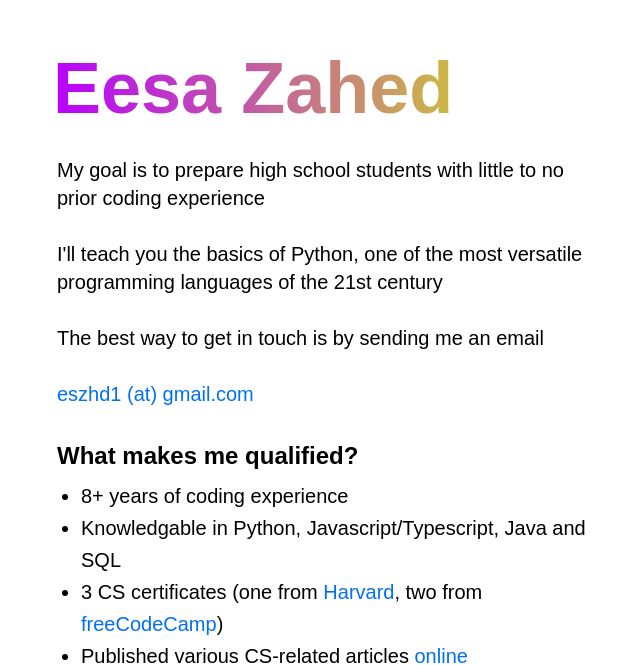
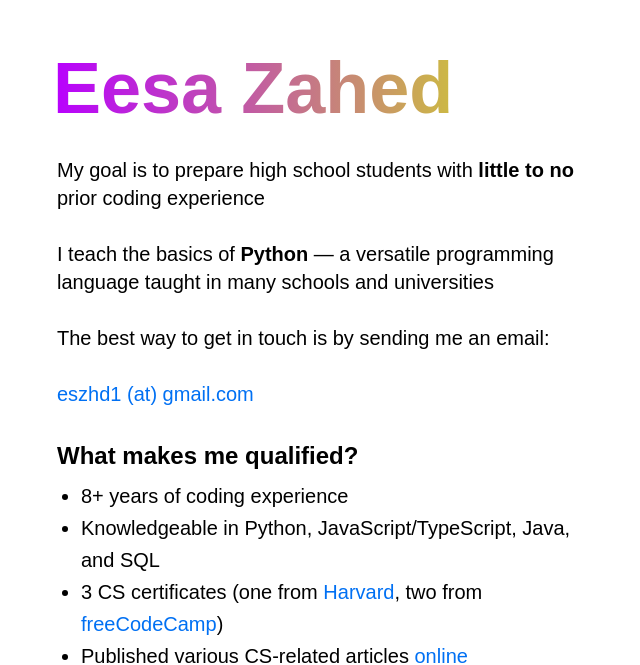
Before and after one commit to eesazahed/sensenow, a Next.js app: page / in a window 1280 px wide. Shown: the part 140-805 px from the top of the page, without its empty margins (315-955 px from the left). Built offline with nearby package versions, Linux system fonts and the light colour scheme; no server answers.

Commit message:
edit grammar

```diff
--- a/pages/index.tsx
+++ b/pages/index.tsx
@@ -28,16 +28,16 @@ const Home: NextPage = () => {
         <div className="m-1">
           <section className="mb-8">
             <p>
-              My goal is to prepare high school students with little to no prior
-              coding experience
+              My goal is to prepare high school students with{" "}
+              <b>little to no</b> prior coding experience
             </p>
             <br />
             <p>
-              I&apos;ll teach you the basics of Python, one of the most
-              versatile programming languages of the 21st century
+              I teach the basics of <b>Python</b> — a versatile programming
+              language taught in many schools and universities
             </p>
             <br />
-            <p>The best way to get in touch is by sending me an email</p>
+            <p>The best way to get in touch is by sending me an email:</p>
             <br />
             <p>
               <a>eszhd1 (at) gmail.com</a>
@@ -51,7 +51,7 @@ const Home: NextPage = () => {
             <ul className="list-disc ml-6 leading-8">
               <li>8+ years of coding experience</li>
               <li>
-                Knowledgable in Python, Javascript/Typescript, Java and SQL
+                Knowledgeable in Python, JavaScript/TypeScript, Java, and SQL
               </li>
 
               <li>
@@ -85,7 +85,7 @@ const Home: NextPage = () => {
                 </a>
               </li>
               <li>Teaching experience through the GPP3O course</li>
-              <li>Earned a credit in ICD2O & ICS3U</li>
+              <li>Earned credits in ICD2O & ICS3U</li>
             </ul>
           </section>
 
```
